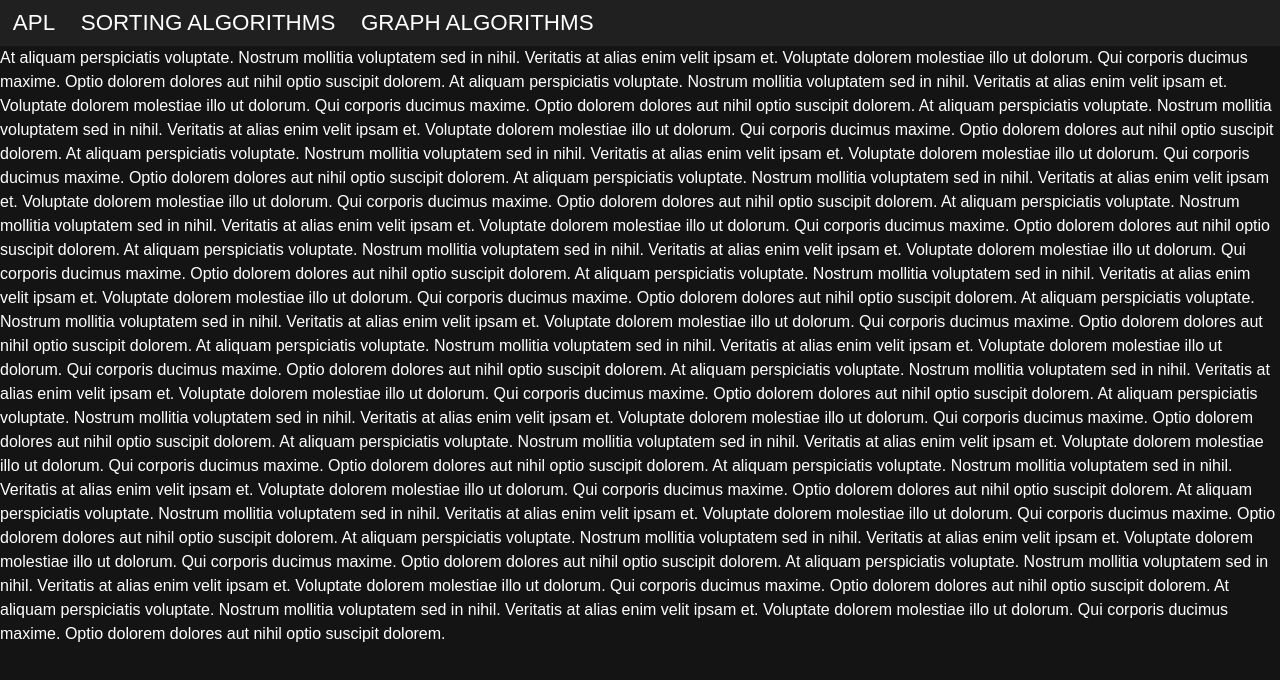
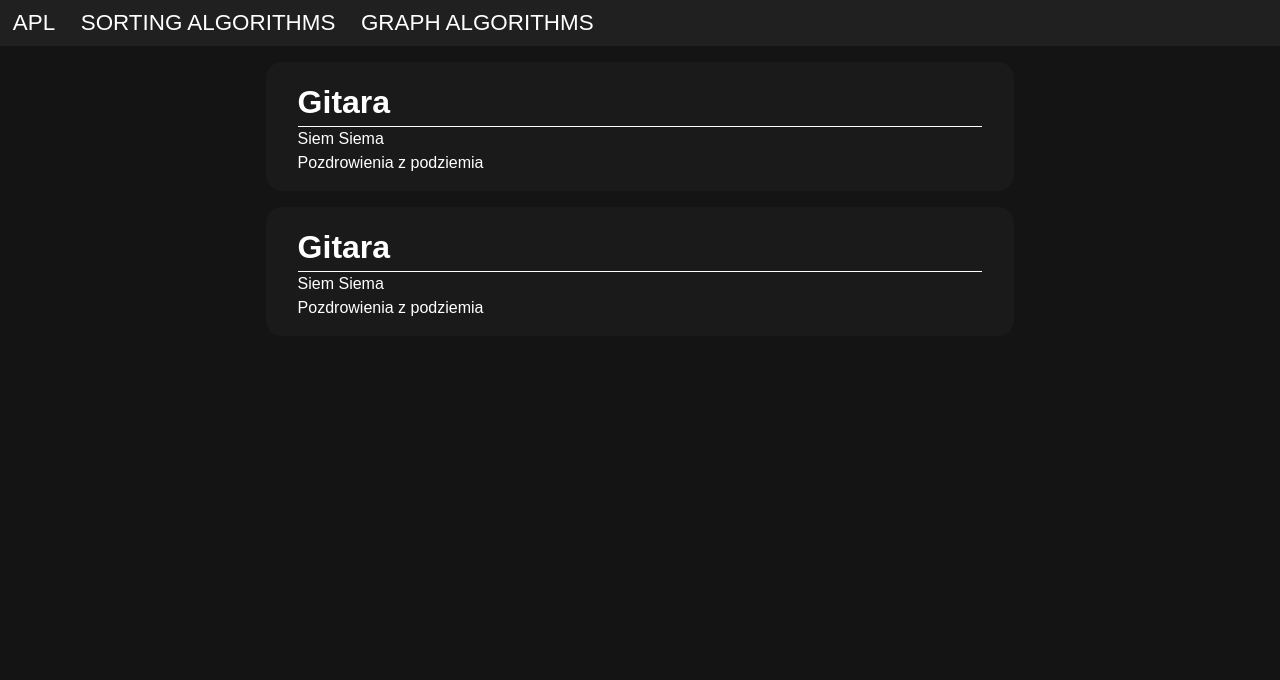
Before and after one commit to piotrfutymski/APL, a React app: page / in a window 1280 px wide. Shown: the top 680 px of the page. Built offline with nearby package versions, Linux system fonts and the light colour scheme; the HTML template or start-up script is replaced by a standard one.

Commit message:
add Home Layout

```diff
--- a/src/main/frontend/App.tsx
+++ b/src/main/frontend/App.tsx
@@ -20,12 +20,10 @@
 				<div className={styles.Header}>
 					<Header subpages={subpages} showLogo={true} />
 				</div>
-				<div>
-					<Routes>
-						<Route path="/" element={<Home />}/>
-						<Route path="/experiments/*" element={<ExperimentView />} />
-					</Routes>
-				</div>
+				<Routes>
+					<Route path="/" element={<Home />}/>
+					<Route path="/experiments/*" element={<ExperimentView />} />
+				</Routes>
 			</BrowserRouter>
 		</CookiesProvider>
 	)
--- /dev/null
+++ b/src/main/frontend/home/Home.module.scss
@@ -0,0 +1,28 @@
+@use 'frontend/utils/variables' as *;
+
+.HomeLayout{
+    width: 100%;
+    display: flex;
+    flex-direction: column;
+    align-items: center;
+    justify-content: flex-start;
+    gap: 1rem;
+    padding: 1rem;
+}
+
+.Content{
+    background: $home-card-bg;
+    border-radius: 16px;
+    width: 60%;
+    padding: 1rem 2rem;
+    h1{
+        font-size: 2rem;
+        font-weight: bold;
+        border-style: none none solid none;
+        border-width: 1px;
+        border-color: $text-color;
+    }
+    p a{
+
+    }
+}
--- a/src/main/frontend/home/Home.tsx
+++ b/src/main/frontend/home/Home.tsx
@@ -1,27 +1,24 @@
 import React, {useState, useEffect} from 'react'
+
+import styles from './Home.module.scss';
 
 export const Home = () =>{
     return(
-        <>
-            At aliquam perspiciatis voluptate. Nostrum mollitia voluptatem sed in nihil. Veritatis at alias enim velit ipsam et. Voluptate dolorem molestiae illo ut dolorum. Qui corporis ducimus maxime. Optio dolorem dolores aut nihil optio suscipit dolorem.
-            At aliquam perspiciatis voluptate. Nostrum mollitia voluptatem sed in nihil. Veritatis at alias enim velit ipsam et. Voluptate dolorem molestiae illo ut dolorum. Qui corporis ducimus maxime. Optio dolorem dolores aut nihil optio suscipit dolorem.
-            At aliquam perspiciatis voluptate. Nostrum mollitia voluptatem sed in nihil. Veritatis at alias enim velit ipsam et. Voluptate dolorem molestiae illo ut dolorum. Qui corporis ducimus maxime. Optio dolorem dolores aut nihil optio suscipit dolorem.
-            At aliquam perspiciatis voluptate. Nostrum mollitia voluptatem sed in nihil. Veritatis at alias enim velit ipsam et. Voluptate dolorem molestiae illo ut dolorum. Qui corporis ducimus maxime. Optio dolorem dolores aut nihil optio suscipit dolorem.
-            At aliquam perspiciatis voluptate. Nostrum mollitia voluptatem sed in nihil. Veritatis at alias enim velit ipsam et. Voluptate dolorem molestiae illo ut dolorum. Qui corporis ducimus maxime. Optio dolorem dolores aut nihil optio suscipit dolorem.
-            At aliquam perspiciatis voluptate. Nostrum mollitia voluptatem sed in nihil. Veritatis at alias enim velit ipsam et. Voluptate dolorem molestiae illo ut dolorum. Qui corporis ducimus maxime. Optio dolorem dolores aut nihil optio suscipit dolorem.
-            At aliquam perspiciatis voluptate. Nostrum mollitia voluptatem sed in nihil. Veritatis at alias enim velit ipsam et. Voluptate dolorem molestiae illo ut dolorum. Qui corporis ducimus maxime. Optio dolorem dolores aut nihil optio suscipit dolorem.
-            At aliquam perspiciatis voluptate. Nostrum mollitia voluptatem sed in nihil. Veritatis at alias enim velit ipsam et. Voluptate dolorem molestiae illo ut dolorum. Qui corporis ducimus maxime. Optio dolorem dolores aut nihil optio suscipit dolorem.
-            At aliquam perspiciatis voluptate. Nostrum mollitia voluptatem sed in nihil. Veritatis at alias enim velit ipsam et. Voluptate dolorem molestiae illo ut dolorum. Qui corporis ducimus maxime. Optio dolorem dolores aut nihil optio suscipit dolorem.
-            At aliquam perspiciatis voluptate. Nostrum mollitia voluptatem sed in nihil. Veritatis at alias enim velit ipsam et. Voluptate dolorem molestiae illo ut dolorum. Qui corporis ducimus maxime. Optio dolorem dolores aut nihil optio suscipit dolorem.
-            At aliquam perspiciatis voluptate. Nostrum mollitia voluptatem sed in nihil. Veritatis at alias enim velit ipsam et. Voluptate dolorem molestiae illo ut dolorum. Qui corporis ducimus maxime. Optio dolorem dolores aut nihil optio suscipit dolorem.
-            At aliquam perspiciatis voluptate. Nostrum mollitia voluptatem sed in nihil. Veritatis at alias enim velit ipsam et. Voluptate dolorem molestiae illo ut dolorum. Qui corporis ducimus maxime. Optio dolorem dolores aut nihil optio suscipit dolorem.
-            At aliquam perspiciatis voluptate. Nostrum mollitia voluptatem sed in nihil. Veritatis at alias enim velit ipsam et. Voluptate dolorem molestiae illo ut dolorum. Qui corporis ducimus maxime. Optio dolorem dolores aut nihil optio suscipit dolorem.
-            At aliquam perspiciatis voluptate. Nostrum mollitia voluptatem sed in nihil. Veritatis at alias enim velit ipsam et. Voluptate dolorem molestiae illo ut dolorum. Qui corporis ducimus maxime. Optio dolorem dolores aut nihil optio suscipit dolorem.
-            At aliquam perspiciatis voluptate. Nostrum mollitia voluptatem sed in nihil. Veritatis at alias enim velit ipsam et. Voluptate dolorem molestiae illo ut dolorum. Qui corporis ducimus maxime. Optio dolorem dolores aut nihil optio suscipit dolorem.
-            At aliquam perspiciatis voluptate. Nostrum mollitia voluptatem sed in nihil. Veritatis at alias enim velit ipsam et. Voluptate dolorem molestiae illo ut dolorum. Qui corporis ducimus maxime. Optio dolorem dolores aut nihil optio suscipit dolorem.
-            At aliquam perspiciatis voluptate. Nostrum mollitia voluptatem sed in nihil. Veritatis at alias enim velit ipsam et. Voluptate dolorem molestiae illo ut dolorum. Qui corporis ducimus maxime. Optio dolorem dolores aut nihil optio suscipit dolorem.
-            At aliquam perspiciatis voluptate. Nostrum mollitia voluptatem sed in nihil. Veritatis at alias enim velit ipsam et. Voluptate dolorem molestiae illo ut dolorum. Qui corporis ducimus maxime. Optio dolorem dolores aut nihil optio suscipit dolorem.
-
-        </>
+        <div className={styles.HomeLayout}>
+            <div className={styles.Content}>
+                <h1>Gitara</h1>
+                <p>
+                    Siem Siema<br/>
+                    Pozdrowienia z podziemia
+                </p>
+            </div>
+            <div className={styles.Content}>
+                <h1>Gitara</h1>
+                <p>
+                    Siem Siema<br/>
+                    Pozdrowienia z podziemia
+                </p>
+            </div>
+        </div>
     )
 }
--- a/src/main/frontend/utils/variables.scss
+++ b/src/main/frontend/utils/variables.scss
@@ -1,6 +1,7 @@
 $def-font-size: 1rem;
 $text-color: rgb(255,255,255);
 $bg: rgb(20,20,20);
+$home-card-bg: rgb(26,26,26);
 
 $disabled-button-bg: rgb(100,100,100);
 $button-bg: rgb(10,180,120);
@@ -21,7 +22,6 @@
 $form-header-bg: rgb(26,26,26);
 $form-card-container-bg: $bg;
 
-
 $card-bg: $form-header-bg;
 $card-correct-color: rgb(10,180,120);
 $card-warning-color: rgb(255, 255, 0);
```
